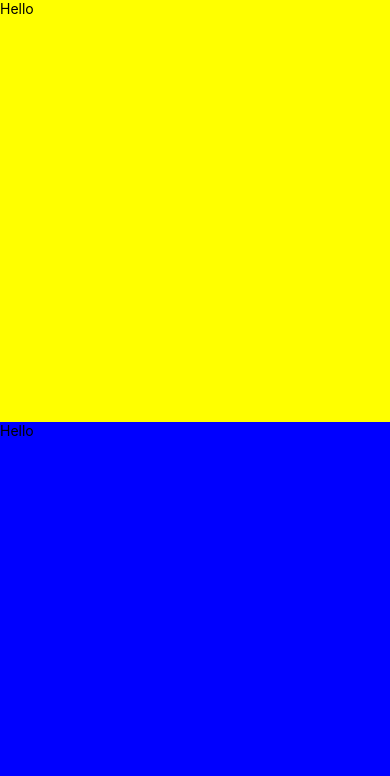
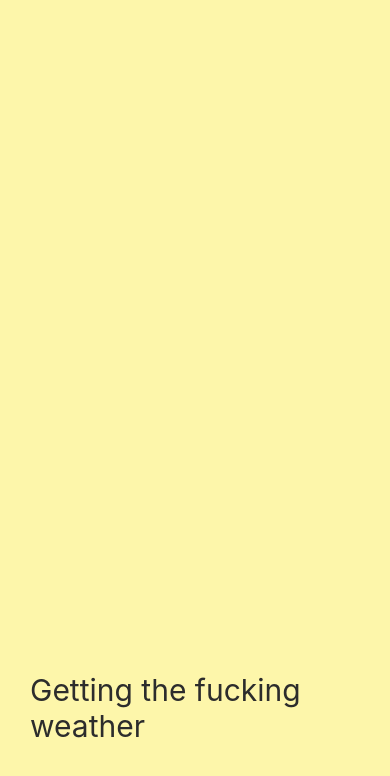
Before and after one commit to unggyu/fokin-weather, a React Native app: screen / in a window 390 px wide. Shown: the top 776 px of the page. Built offline with nearby package versions, Linux system fonts and the light colour scheme.

Commit message:
1.1 Loading Screen

```diff
--- a/App.js
+++ b/App.js
@@ -1,29 +1,6 @@
 import React from 'react';
-import { StyleSheet, Text, View } from 'react-native';
+import Loading from './Loading';
 
 export default function App() {
-  return (
-    <View style={styles.container}>
-      <View style={styles.yellowView}>
-        <Text>Hello</Text>
-      </View>
-      <View style={styles.blueView}>
-        <Text>Hello</Text>
-      </View>
-    </View>
-  );
+  return <Loading />;
 }
-
-const styles = StyleSheet.create({
-  container: {
-    flex: 1
-  },
-  yellowView: {
-    flex: 1,
-    backgroundColor: 'yellow'
-  },
-  blueView: {
-    flex: 1,
-    backgroundColor: 'blue'
-  }
-});
--- /dev/null
+++ b/Loading.js
@@ -0,0 +1,22 @@
+import React from 'react';
+import { StyleSheet, Text, View } from 'react-native';
+
+export default function Loading() {
+    return <View style={styles.container}>
+        <Text style={styles.text}>Getting the fucking weather</Text>
+    </View>
+}
+
+const styles = StyleSheet.create({
+    container: {
+        flex: 1,
+        justifyContent: 'flex-end',
+        paddingHorizontal: 30,
+        paddingVertical: 100,
+        backgroundColor: '#FDF6AA'
+    },
+    text:  {
+        color: '#2c2c2c',
+        fontSize: 30
+    }
+});
```
